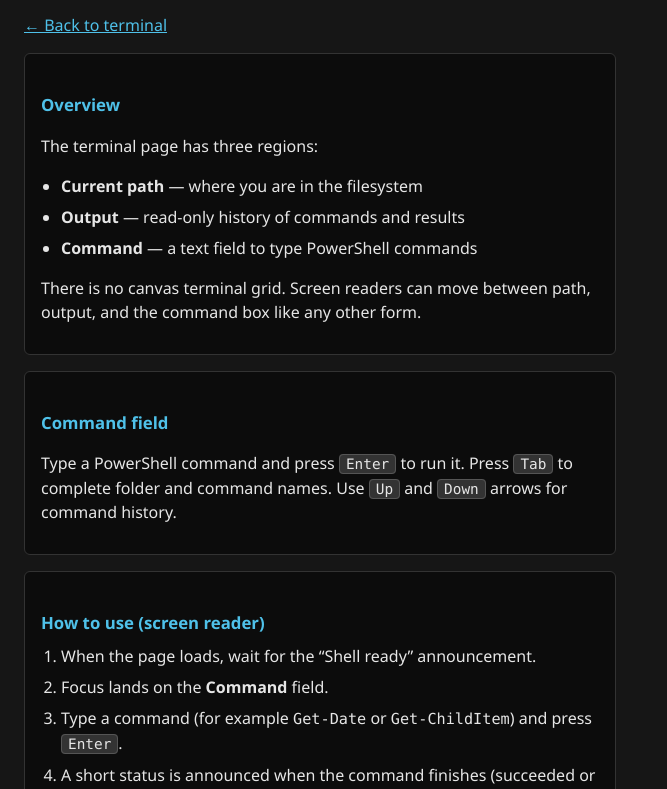
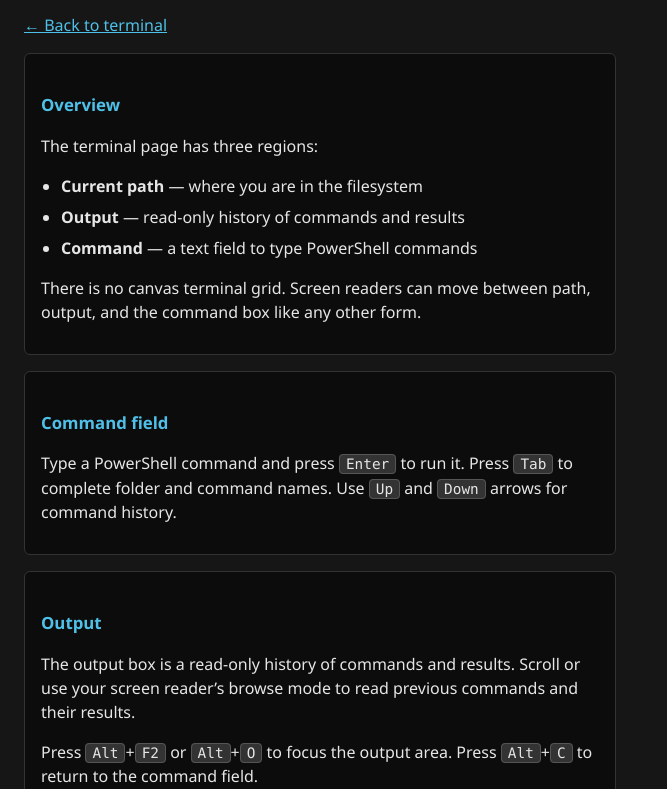
Before and after one commit to mtigzoe/accessible-terminal-app, a website: page public/instructions.html in a window 1280 px wide. Shown: the part 163-952 px from the top of the page, without its empty margins (0-667 px from the left). Drawn offline with Linux system fonts and the light colour scheme.

Commit message:
Document output reading and Alt+F2/O/C shortcuts on Instructions page

```diff
--- a/public/instructions.html
+++ b/public/instructions.html
@@ -254,6 +254,18 @@
       </p>
     </section>
 
+    <section class="panel" aria-labelledby="output-help-heading">
+      <h2 id="output-help-heading">Output</h2>
+      <p>
+        The output box is a read-only history of commands and results.
+        Scroll or use your screen reader’s browse mode to read previous commands and their results.
+      </p>
+      <p>
+        Press <kbd>Alt</kbd>+<kbd>F2</kbd> or <kbd>Alt</kbd>+<kbd>O</kbd> to focus the output area.
+        Press <kbd>Alt</kbd>+<kbd>C</kbd> to return to the command field.
+      </p>
+    </section>
+
     <section class="panel" aria-labelledby="howto-heading">
       <h2 id="howto-heading">How to use (screen reader)</h2>
       <ol>
```
